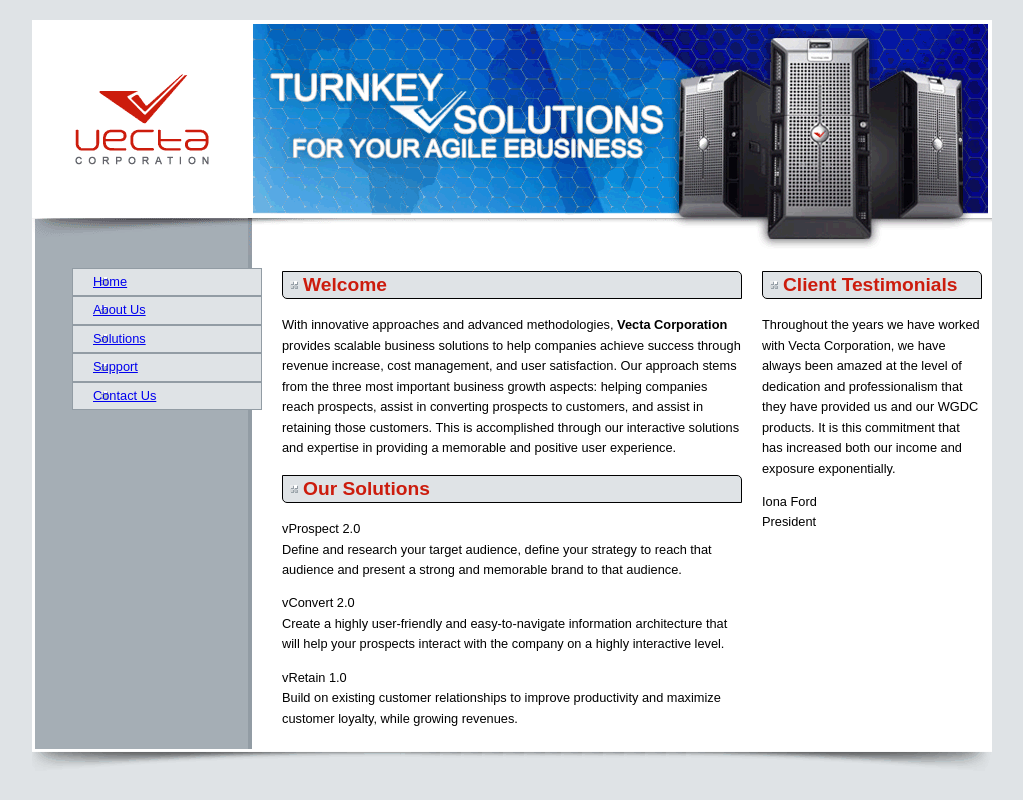
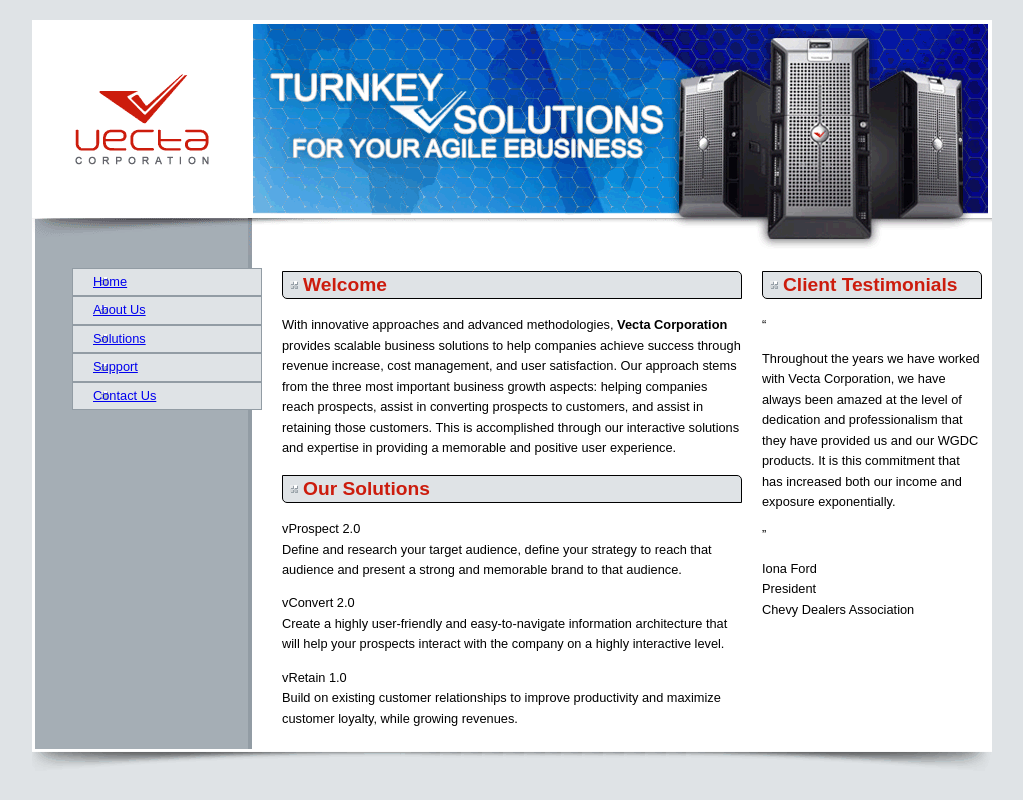
Before and after one commit to resascreative/jquery-assign1, a plain HTML site: page vectacorp/index.html in a window 1280 px wide. Shown: the whole page, without its empty margins (128-1151 px from the left). Drawn offline with Linux system fonts and the light colour scheme.

Commit message:
part one

```diff
--- a/vectacorp/index.html
+++ b/vectacorp/index.html
@@ -52,14 +52,15 @@ $(document).ready(function(){
 		$('.navigation').css({backgroundColor: '#DFE3E6'});
 // MAIN CONTENT
 	// Step 13 Programmatically remove the vprospect, vconvert, and vretain classes from the <p>
-		$("section p").removeClass('vprospect vconvert vretain')
+		$('section p').removeClass('vprospect vconvert vretain')
 
 	// Step 14 Programmatically add the text “Chevy Dealers Association” after the word “President” client testimonials section.Programmatically add a line break after the word “President”
-		$( )
-
+		$('aside p:last').append('<br> Chevy Dealers Association');
 
 	// Step 15 Programmatically wrap the testimonial verbiage with a <q> tag
-	});// document ready closing tag
+		$("aside p:first").wrap('<q>');
+
+	}); //document ready closing tag
 </script>
 </head>
 
```
